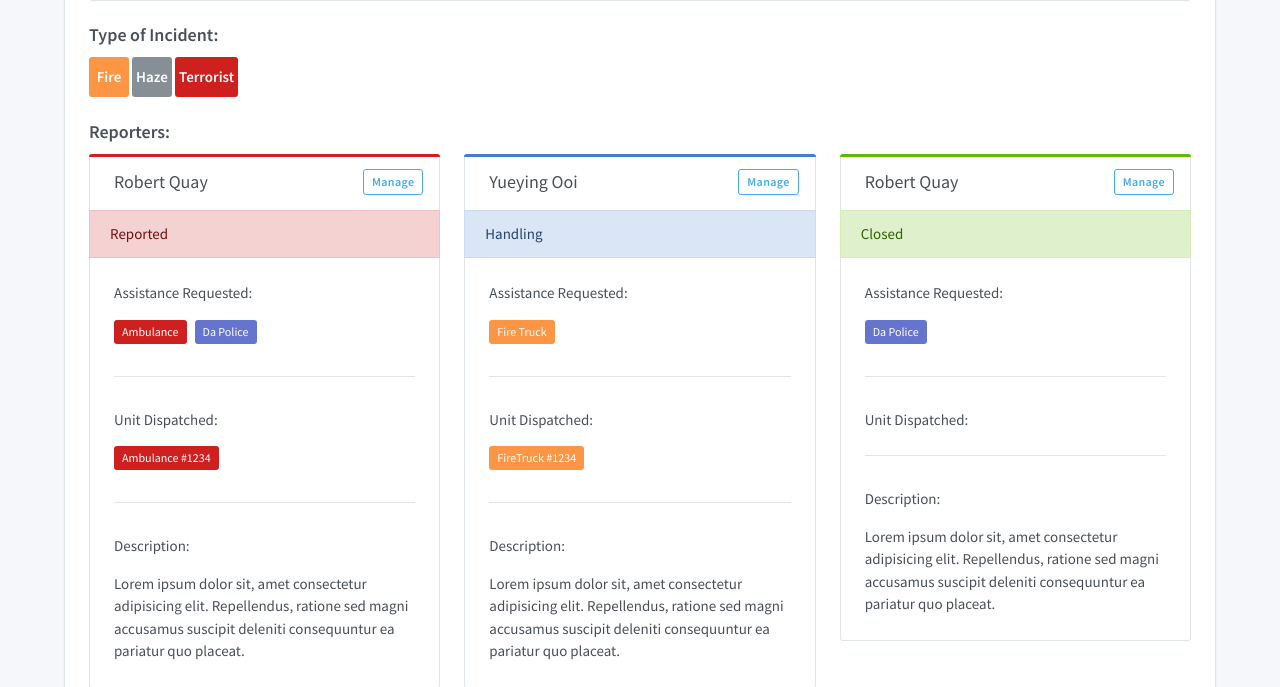
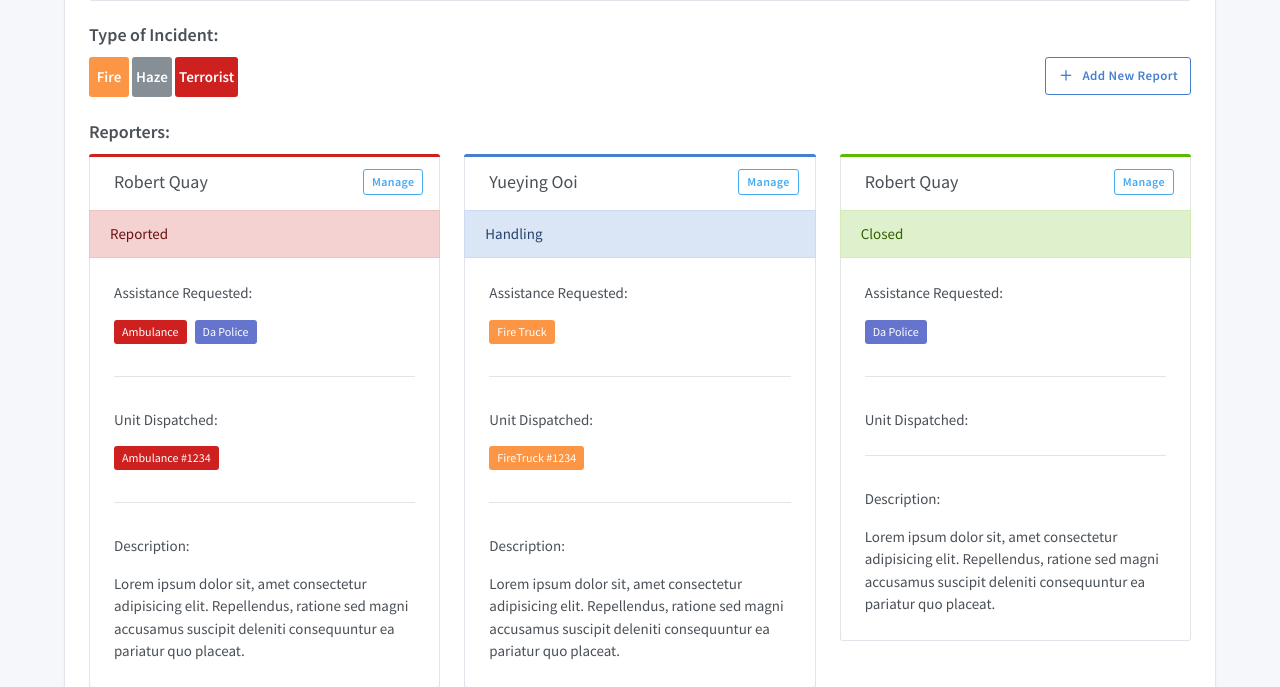
Before and after one commit to jwngo/CMS3003, a Django app: page /incident_details/ in a window 1280 px wide. Shown: the part 930-1617 px from the top of the page. Run offline with Django 3.2, Linux system fonts and the light colour scheme; some libraries are stand-ins or nearby versions.

Commit message:
added "Add New Report" button to incident_details

```diff
--- a/cms/baseapp/templates/incident_details.html
+++ b/cms/baseapp/templates/incident_details.html
@@ -31,7 +31,7 @@
         <div class="col-12">
           <h4>Type of Incident:</h4>
         </div>
-        <div class="col-12">
+        <div class="col-6">
           <span class="stamp stamp-md bg-orange">
             <p>Fire</p>
           </span>
@@ -41,6 +41,10 @@
           <span class="stamp stamp-md bg-red">
             <p>Terrorist</p>
           </span>
+        </div>
+        <div class="col-6 text-right">
+        <!-- change url to new_report_form -->
+          <a href="{% url 'new_incident_form' %}" class="btn btn-outline-primary"><i class="fe fe-plus mr-2"></i>Add New Report</a>
         </div>
         <!-- end type of incident -->
         <hr>
```
Lines whose indentation alone changed are shown as unchanged.
